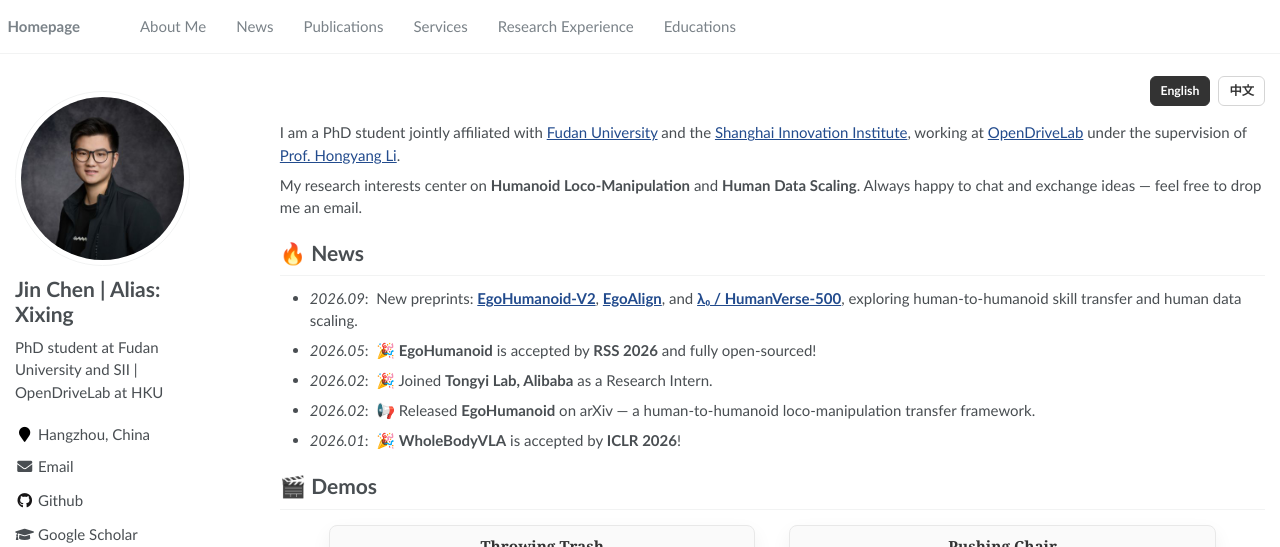
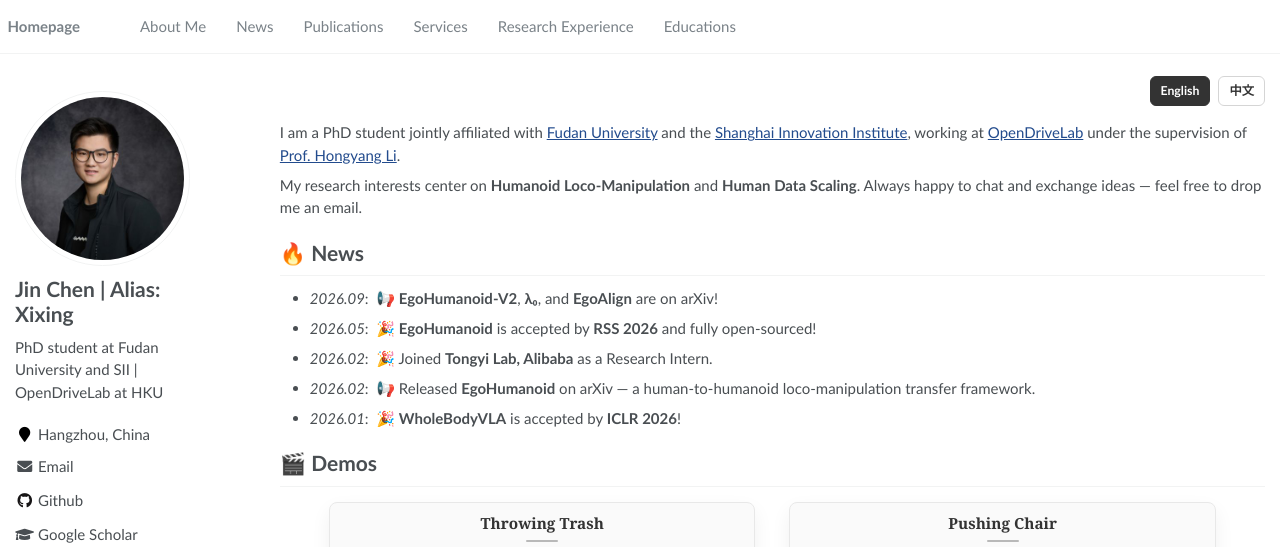
Before and after one commit to JinChen0056/jinchen0056.github.io, a Jekyll site: the page built from _pages/about.md, in a window 1280 px wide and 900 px high, cut to the strip 0-547 px from the top of the window. Built offline with Jekyll 4.4.1, drawn with Linux system fonts in a browser that asks for light colours.

Commit message:
Shorten bilingual research news to match existing style

```diff
--- a/_pages/about.md
+++ b/_pages/about.md
@@ -61,7 +61,7 @@ I am a PhD student jointly affiliated with [Fudan University](https://www.fudan.
 My research interests center on **Humanoid Loco-Manipulation** and **Human Data Scaling**. Always happy to chat and exchange ideas — feel free to drop me an email.
 
 # 🔥 News
-- *2026.09*: &nbsp;New preprints: [**EgoHumanoid-V2**](https://arxiv.org/abs/2609.37181), [**EgoAlign**](https://arxiv.org/abs/2609.38046), and [**λ₀ / HumanVerse-500**](https://arxiv.org/abs/2610.00438), exploring human-to-humanoid skill transfer and human data scaling.
+- *2026.09*: &nbsp;📢 **EgoHumanoid-V2**, **λ₀**, and **EgoAlign** are on arXiv!
 - *2026.05*: &nbsp;🎉 **EgoHumanoid** is accepted by **RSS 2026** and fully open-sourced!
 - *2026.02*: &nbsp;🎉 Joined **Tongyi Lab, Alibaba** as a Research Intern.
 - *2026.02*: &nbsp;📢 Released **EgoHumanoid** on arXiv — a human-to-humanoid loco-manipulation transfer framework.
@@ -330,7 +330,7 @@ Two tracks — **Manipulation** and **World Model** — attracting 300+ teams wo
 我的研究方向聚焦于**人形机器人移动操作**与**人类数据规模化**。欢迎通过邮件交流讨论。
 
 # 🔥 最新动态
-- *2026.09*: &nbsp;发布三篇预印本：[**EgoHumanoid-V2**](https://arxiv.org/abs/2609.37181)、[**EgoAlign**](https://arxiv.org/abs/2609.38046) 和 [**λ₀ / HumanVerse-500**](https://arxiv.org/abs/2610.00438)，探索人类到人形机器人的技能迁移与人类数据规模化。
+- *2026.09*: &nbsp;📢 **EgoHumanoid-V2**、**λ₀** 和 **EgoAlign** 发布于 arXiv！
 - *2026.05*: &nbsp;🎉 **EgoHumanoid** 被 **RSS 2026** 接收并完整开源。
 - *2026.02*: &nbsp;🎉 加入**阿里巴巴通义实验室**担任研究实习生。
 - *2026.02*: &nbsp;📢 **EgoHumanoid** 发布于 arXiv：一个基于人类第一视角演示的人形机器人移动操作迁移框架。
```
